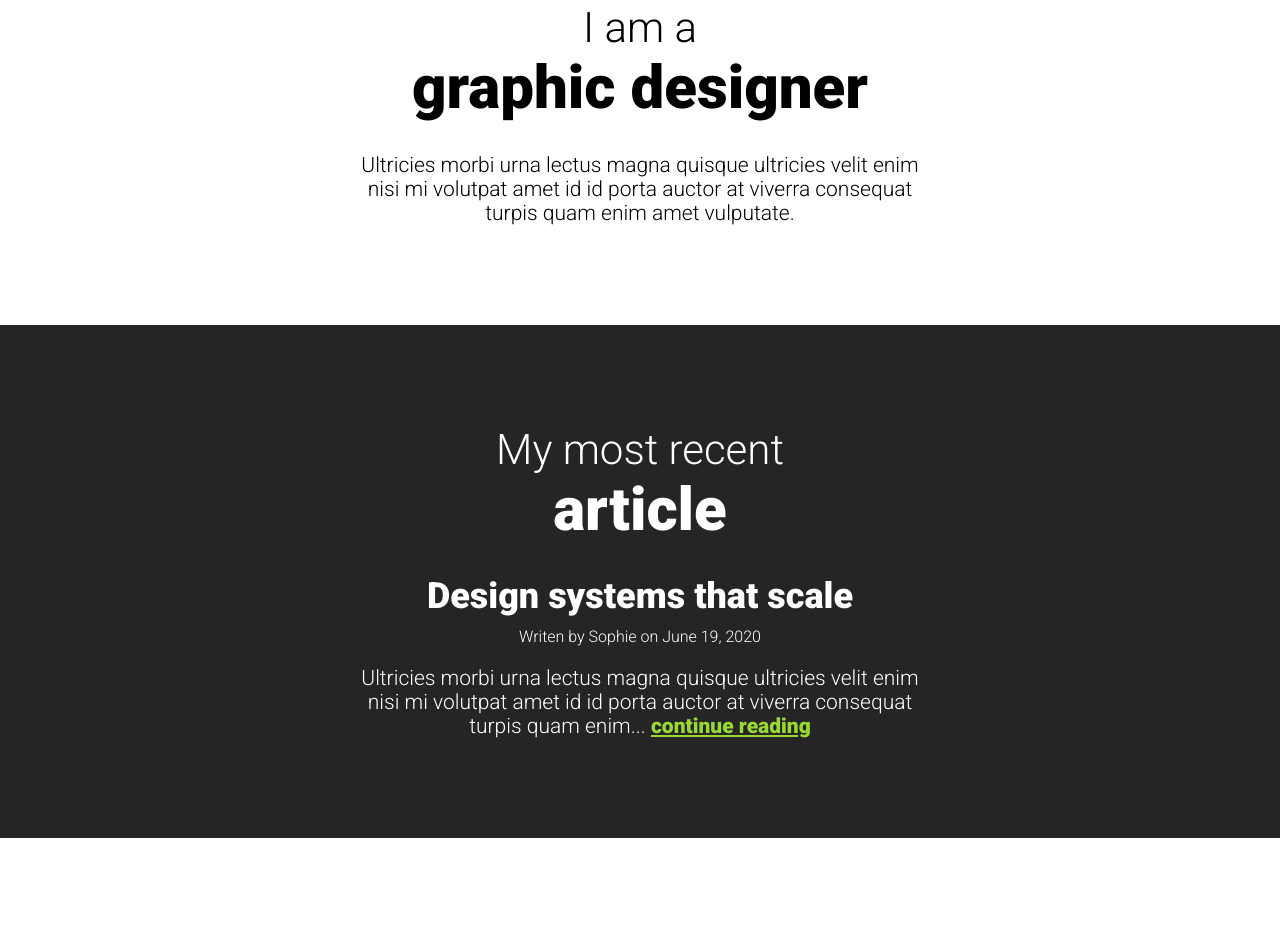
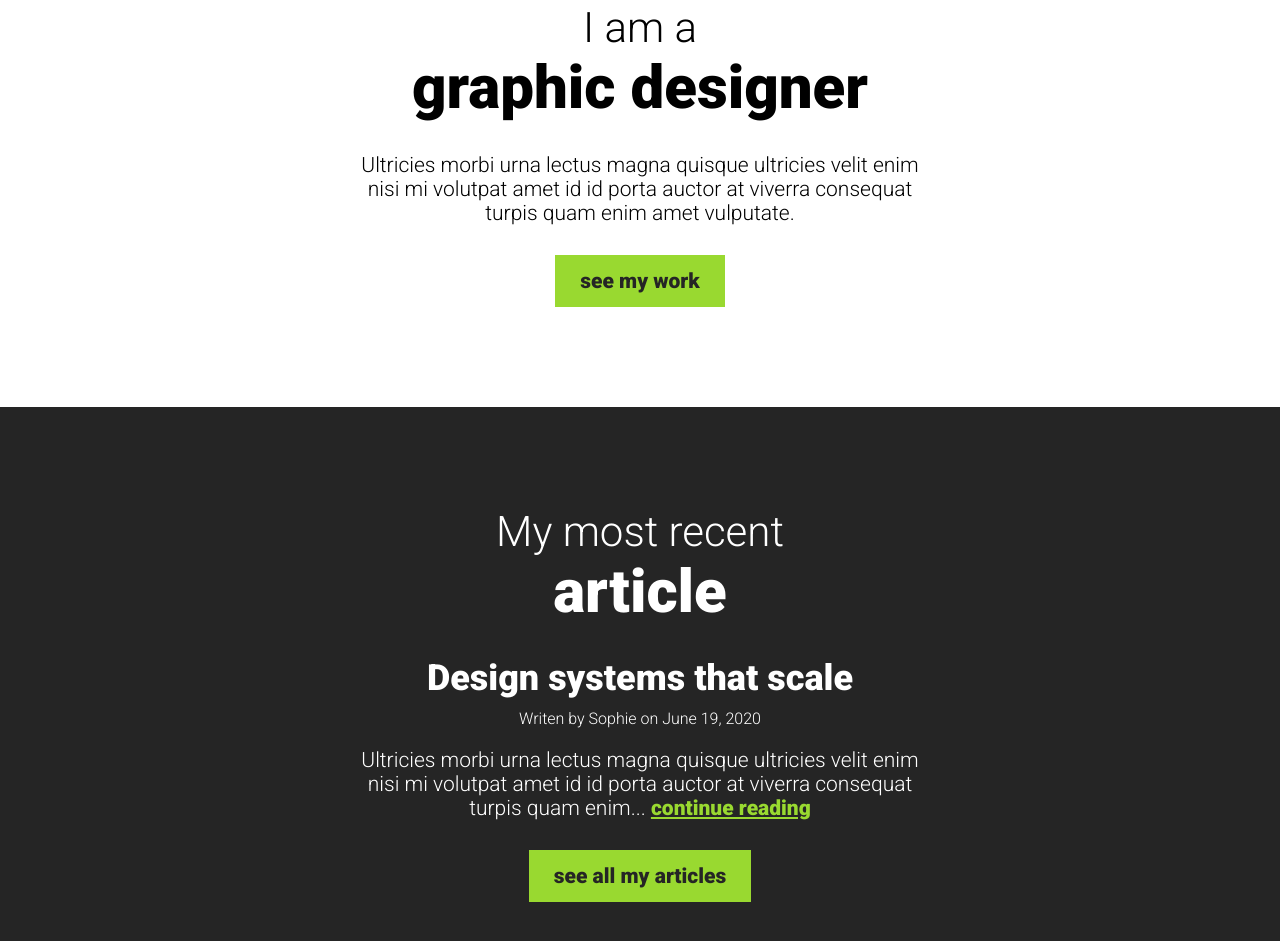
Before and after one commit to jr-nyc212/portfolio-css, a website built with Vite: page index.html in a window 1280 px wide. Shown: the part 797-1738 px from the top of the page. Before the commit the page ends 1635 px from the top, so only its background shows below. Built offline with nearby package versions, Linux system fonts and the light colour scheme.

Commit message:
Add call-to-action buttons with hover and focus states

```diff
--- a/index.css
+++ b/index.css
@@ -77,3 +77,18 @@ a {
 a:hover {
     color: #131313;
 }
+
+.btn {
+    background-color: #99D930;
+    color: #252525;
+    font-weight: 900;
+    padding: 14px 25px;
+    text-decoration: none;
+    display: inline-block;
+    margin-top: 30px;
+}
+
+.btn:hover, .btn:focus {
+    color: #fff;
+    background-color: #252525;
+}
--- a/index.html
+++ b/index.html
@@ -24,6 +24,7 @@
                     <span class="secondary-text">graphic designer</span>
                 </h2>
                 <p>Ultricies morbi urna lectus magna quisque ultricies velit enim nisi mi volutpat amet id id porta auctor at viverra consequat turpis quam enim amet vulputate.</p>
+                <a class="btn" href="#">see my work</a>
             </div>
         </section>
 
@@ -37,6 +38,7 @@
                     <p class="small-text">Writen by Sophie on June 19, 2020</p>
                     <p>Ultricies morbi urna lectus magna quisque ultricies velit enim nisi mi volutpat amet id id porta auctor at viverra consequat turpis quam enim... <a href="#">continue reading</a></p>
                 </article>
+                <a class="btn" href="#">see all my articles</a>
             </div>
         </section>
 
```
